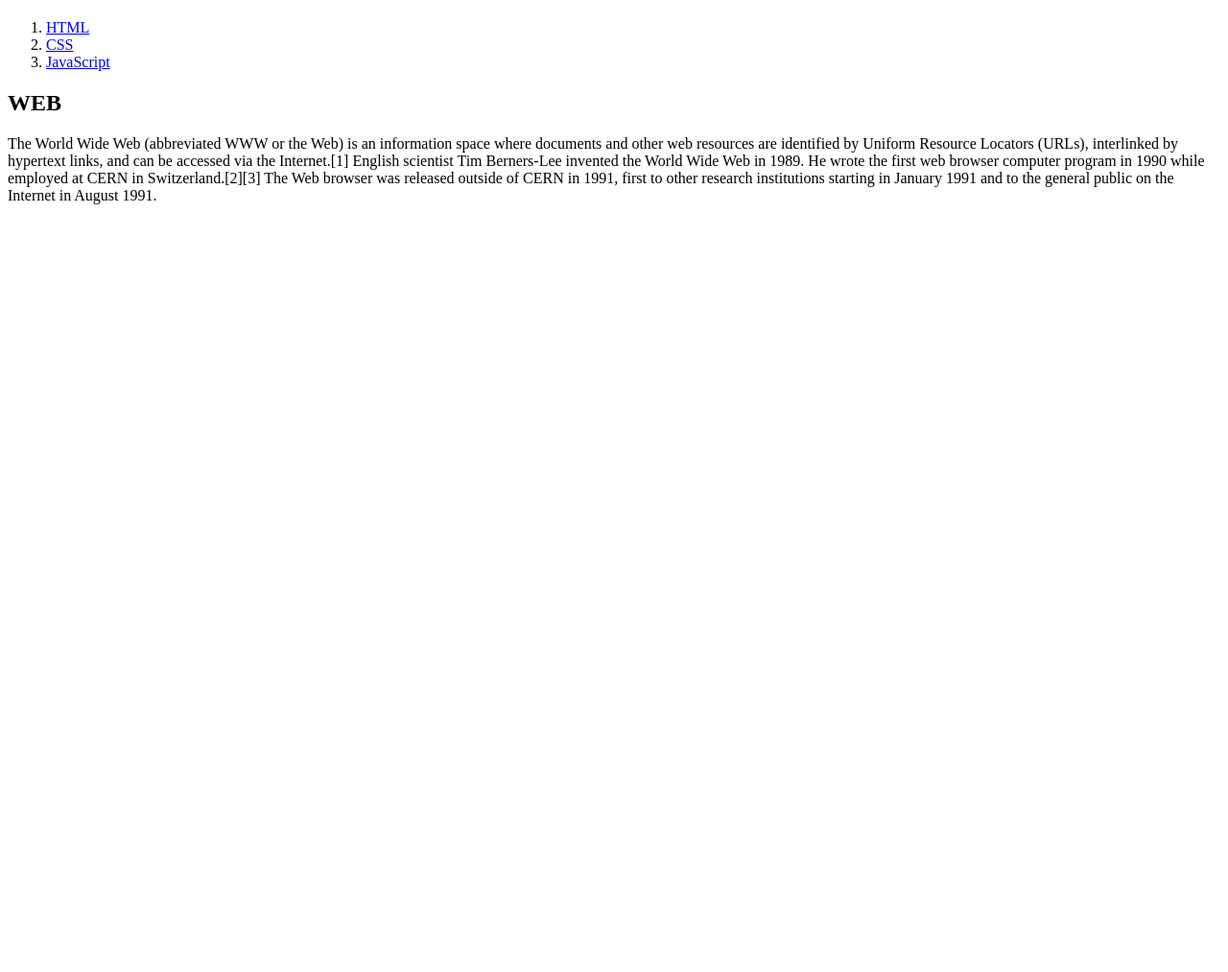
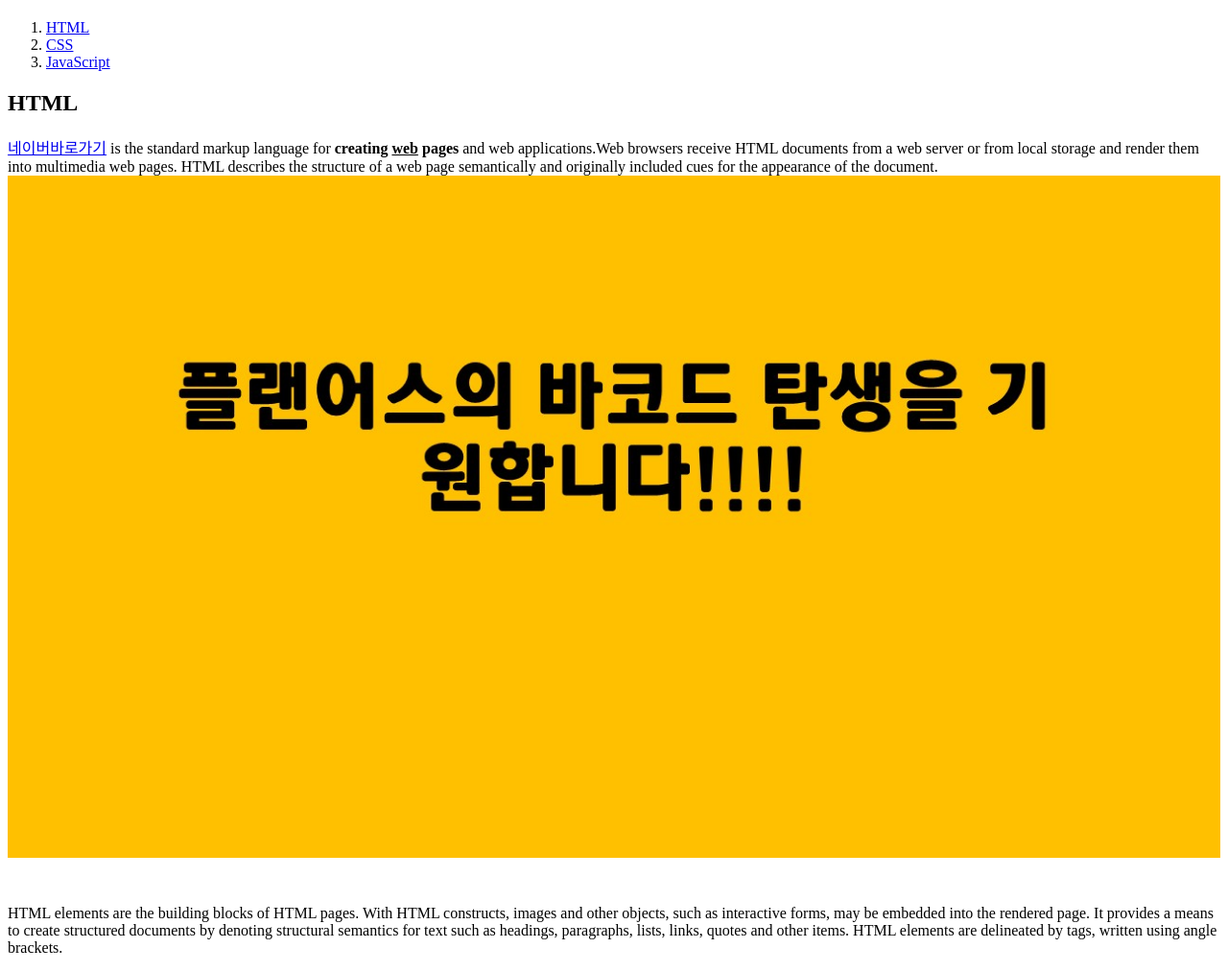
Before and after one commit to PlandoJay/web1, a plain HTML site: page index.html in a window 1280 px wide. Shown: the part 60-1073 px from the top of the page at 96% size. Before the commit the page ends 800 px from the top, so only its background shows below. Drawn offline with Linux system fonts and the light colour scheme.

Commit message:
Add files via upload

```diff
--- a/index.html
+++ b/index.html
@@ -11,8 +11,10 @@
     <li><a href="2.html">CSS</a></li>
     <li><a href="3.html">JavaScript</a></li>
   </ol>
-  <h2>WEB</h2>
-  <p>The World Wide Web (abbreviated WWW or the Web) is an information space where documents and other web resources are identified by Uniform Resource Locators (URLs), interlinked by hypertext links, and can be accessed via the Internet.[1] English scientist Tim Berners-Lee invented the World Wide Web in 1989. He wrote the first web browser computer program in 1990 while employed at CERN in Switzerland.[2][3] The Web browser was released outside of CERN in 1991, first to other research institutions starting in January 1991 and to the general public on the Internet in August 1991.
+  <h2>HTML</h2>
+  <p><a href="https://www.naver.com/" target="_blank" title="html5 speicification">네이버바로가기</a> is the standard markup language for <strong>creating <u>web</u> pages</strong> and web applications.Web browsers receive HTML documents from a web server or from local storage and render them into multimedia web pages. HTML describes the structure of a web page semantically and originally included cues for the appearance of the document.
+  <img src="이미지.jpg" width="100%">
+  </p><p style="margin-top:45px;">HTML elements are the building blocks of HTML pages. With HTML constructs, images and other objects, such as interactive forms, may be embedded into the rendered page. It provides a means to create structured documents by denoting structural semantics for text such as headings, paragraphs, lists, links, quotes and other items. HTML elements are delineated by tags, written using angle brackets.
   </p>
 </body>
 </html>
```
